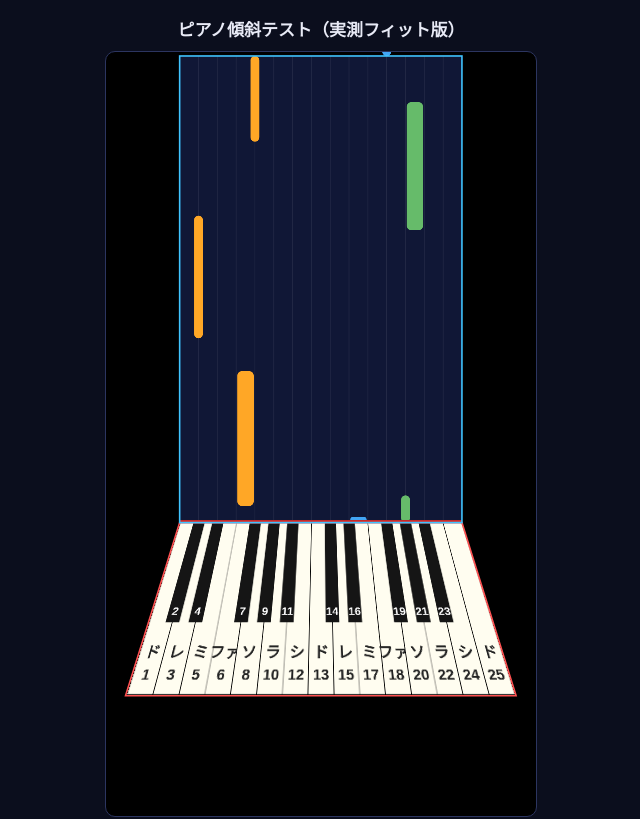
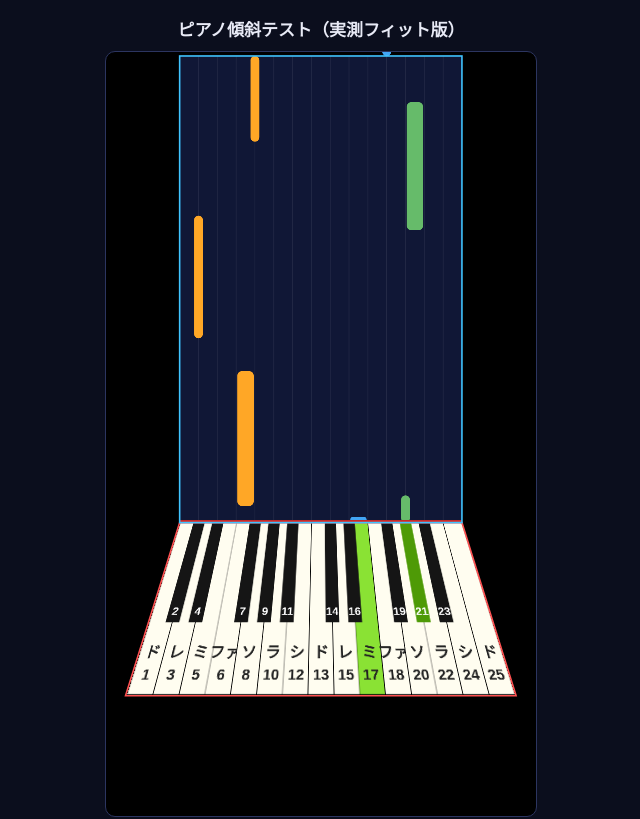
Before and after one commit to YouCuber/virtualcube, a plain HTML site: page www/piano-tilt-test/index.html in a window 1280 px wide. Shown: the top 819 px of the page, without its empty margins (319-959 px from the left). Drawn offline with Linux system fonts and the light colour scheme.

Commit message:
ノート着地で鍵盤が光るようにした

```diff
--- a/www/piano-tilt-test/index.html
+++ b/www/piano-tilt-test/index.html
@@ -50,9 +50,10 @@ const ncv = document.getElementById('notesCv'), nx = ncv.getContext('2d');
 const NZ = { x: 185, y: 10, w: 709, h: 1172 };
 const NW = 15, ww = NZ.w / NW;
 const lanesX = [];
-for (let i = 0; i < NW; i++) lanesX.push({ x: NZ.x + i * ww, w: ww, black: false });
+for (let i = 0; i < NW; i++) lanesX.push({ x: NZ.x + i * ww, w: ww, black: false, key: 'w' + i });
 const hasBlack = i => [0, 1, 3, 4, 5].includes(i % 7);
-for (let i = 0; i < NW - 1; i++) if (hasBlack(i)) lanesX.push({ x: NZ.x + (i + 1) * ww - ww * 0.30, w: ww * 0.60, black: true });
+for (let i = 0; i < NW - 1; i++) if (hasBlack(i)) lanesX.push({ x: NZ.x + (i + 1) * ww - ww * 0.30, w: ww * 0.60, black: true, key: 'b' + i });
+const activeKeys = new Set();
 const COLORS = ['#66bb6a', '#42a5f5', '#ab47bc', '#ffa726'];
 const notes = [];
 let last = 0, spawnT = 0;
@@ -68,10 +69,13 @@ function drawNotes(t) {
   nx.fillStyle = '#101736'; nx.fillRect(NZ.x, NZ.y, NZ.w, NZ.h);
   nx.strokeStyle = 'rgba(255,255,255,0.08)'; nx.lineWidth = 2;
   for (let i = 0; i <= NW; i++) { nx.beginPath(); nx.moveTo(NZ.x + i * ww, NZ.y); nx.lineTo(NZ.x + i * ww, NZ.y + NZ.h); nx.stroke(); }
+  activeKeys.clear();
+  const lineY = NZ.y + NZ.h;
   for (let i = notes.length - 1; i >= 0; i--) {
     const n = notes[i]; n.y += n.v * dt;
     const yBot = n.y, yTop = n.y - n.len;
     if (yTop > NZ.y + NZ.h) { notes.splice(i, 1); continue; }
+    if (yTop <= lineY && yBot >= lineY) activeKeys.add(n.lane.key); // 判定線をまたいでいる間、その鍵盤が光る
     nx.fillStyle = n.c;
     nx.beginPath(); nx.roundRect(n.lane.x + 3, Math.max(NZ.y, yTop), n.lane.w - 6, Math.min(NZ.y + NZ.h, yBot) - Math.max(NZ.y, yTop), 12); nx.fill();
   }
@@ -84,30 +88,32 @@ requestAnimationFrame(drawNotes);
 // ===== キーボード（平面 1080×1920 の中に y 1120..1730 で描き、層ごと傾ける） =====
 const kcv = document.getElementById('kbCv'), kx = kcv.getContext('2d');
 const KB = { top: 1120, whiteH: 610, blackH: 400 };
-{
-  const kw = 1080 / NW;
-  const NAMES = ['ド','レ','ミ','ファ','ソ','ラ','シ'];
-  let num = 1; const nums = [];
-  for (let i = 0; i < NW; i++) { nums.push(num++); if (hasBlack(i) && i < NW - 1) num++; }
+const kw = 1080 / NW;
+const NAMES = ['ド','レ','ミ','ファ','ソ','ラ','シ'];
+const nums = [];
+{ let num = 1; for (let i = 0; i < NW; i++) { nums.push(num++); if (hasBlack(i) && i < NW - 1) num++; } }
+function drawKb() {
+  kx.clearRect(0, 0, 1080, 1920);
   for (let i = 0; i < NW; i++) {
-    kx.fillStyle = '#fffdf0'; kx.fillRect(i * kw + 1, KB.top, kw - 2, KB.whiteH);
+    const on = activeKeys.has('w' + i);
+    kx.fillStyle = on ? '#8ae234' : '#fffdf0'; kx.fillRect(i * kw + 1, KB.top, kw - 2, KB.whiteH);
     kx.fillStyle = '#222'; kx.textAlign = 'center';
     kx.font = 'bold 46px sans-serif';
     kx.fillText(NAMES[i % 7], i * kw + kw / 2, KB.top + KB.whiteH - 100);
     kx.font = 'bold 42px sans-serif';
     kx.fillText(String(nums[i]), i * kw + kw / 2, KB.top + KB.whiteH - 38);
   }
-  let bnum = 0;
   for (let i = 0; i < NW - 1; i++) {
-    // 黒鍵の番号は白鍵の採番と連動（nums の次の番号）
     if (!hasBlack(i)) continue;
-    bnum = nums[i] + 1;
+    const on = activeKeys.has('b' + i);
     const bx = (i + 1) * kw - kw * 0.30;
-    kx.fillStyle = '#151515'; kx.fillRect(bx, KB.top, kw * 0.60, KB.blackH);
+    kx.fillStyle = on ? '#4e9a06' : '#151515'; kx.fillRect(bx, KB.top, kw * 0.60, KB.blackH);
     kx.fillStyle = '#fff'; kx.font = 'bold 36px sans-serif'; kx.textAlign = 'center';
-    kx.fillText(String(bnum), bx + kw * 0.30, KB.top + KB.blackH - 24);
+    kx.fillText(String(nums[i] + 1), bx + kw * 0.30, KB.top + KB.blackH - 24);
   }
+  requestAnimationFrame(drawKb);
 }
+requestAnimationFrame(drawKb);
 
 // ===== 傾斜コントロール（値は表示px。初期値はフレーム座標の計算値を表示倍率で換算） =====
 const stage = document.getElementById('stage');
```
